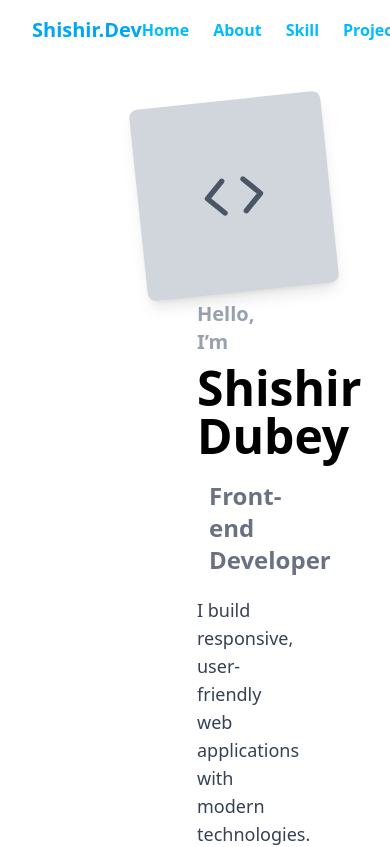
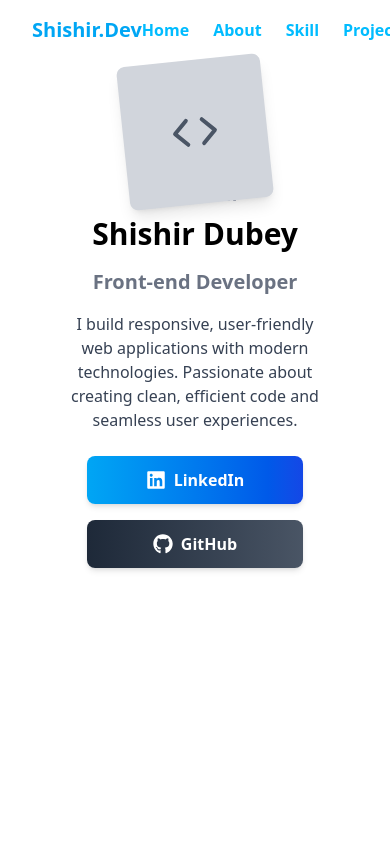
Before and after one commit to shishirdubey24/My-Portfolio, a React (Vite) app: page / in a window 390 px wide. Shown: the top 847 px of the page. Built offline with nearby package versions, Linux system fonts and the light colour scheme.

Commit message:
Mobile responsive

```diff
--- a/src/components/About.jsx
+++ b/src/components/About.jsx
@@ -2,12 +2,15 @@ import { FaLinkedin, FaGithub } from "react-icons/fa"; // Importing icons
 
 const About = () => {
   return (
-    <div id="home" className="relative ml-[30%] w-[60%] max-w-2xl p-20 mt-40">
+    <div
+      id="home"
+      className="relative mx-auto w-[90%] sm:w-[80%] md:w-[60%] max-w-2xl p-10 sm:p-16 md:p-20 mt-20 sm:mt-32"
+    >
       {/* Image inside tilted box - positioned slightly lower */}
-      <div className="absolute top-[-120px] left-1/2 -translate-x-1/2 w-48 h-48 md:w-56 md:h-56 bg-gray-300 rounded-lg rotate-[-6deg] flex items-center justify-center shadow-lg">
+      <div className="absolute top-[-80px] sm:top-[-120px] left-1/2 -translate-x-1/2 w-36 h-36 sm:w-48 sm:h-48 md:w-56 md:h-56 bg-gray-300 rounded-lg rotate-[-6deg] flex items-center justify-center shadow-lg">
         <svg
           xmlns="http://www.w3.org/2000/svg"
-          className="w-16 h-16 text-gray-600"
+          className="w-12 h-12 sm:w-16 sm:h-16 text-gray-600"
           viewBox="0 0 24 24"
           fill="none"
           stroke="currentColor"
@@ -19,40 +22,40 @@ const About = () => {
         </svg>
       </div>
 
-      <h1 className="text-xl font-bold text-gray-400 mb-2">Hello, I’m</h1>
-      <h2 className="text-5xl font-bold text-black mt-1 animate-pop">
+      <h1 className="text-lg sm:text-xl font-bold text-gray-400 mb-2 text-center sm:text-left">
+        Hello, I’m
+      </h1>
+      <h2 className="text-3xl sm:text-5xl font-bold text-black mt-1 animate-pop text-center sm:text-left">
         Shishir Dubey
       </h2>
-      <h3 className="text-2xl font-semibold text-gray-500 mt-2 p-3">
+      <h3 className="text-xl sm:text-2xl font-semibold text-gray-500 mt-2 p-2 sm:p-3 text-center sm:text-left">
         Front-end Developer
       </h3>
-      <p className="text-lg text-gray-700 mt-2 max-w-lg">
+      <p className="text-md sm:text-lg text-gray-700 mt-2 max-w-lg text-center sm:text-left mx-auto sm:mx-0">
         I build responsive, user-friendly web applications with modern technologies.
         Passionate about creating clean, efficient code and seamless user experiences.
       </p>
 
       {/* Buttons Container */}
-      <div className="flex justify-center gap-6 mt-6 mr-46">
-        {/* LinkedIn Button with Logo */}
+      <div className="flex flex-col sm:flex-row justify-center sm:justify-start items-center gap-4 sm:gap-6 mt-6">
+        {/* LinkedIn Button */}
         <a
           href="https://www.linkedin.com/in/shishir-dubey-9484a9333"
           target="_blank"
           rel="noopener noreferrer"
-          className="flex items-center gap-2 px-6 py-3 bg-gradient-to-r from-sky-500 to-blue-700 text-white font-semibold rounded-lg shadow-md transition-transform duration-300 hover:scale-105"
+          className="flex items-center gap-2 px-6 py-3 bg-gradient-to-r from-sky-500 to-blue-700 text-white font-semibold rounded-lg shadow-md transition-transform duration-300 hover:scale-105 w-[80%] sm:w-auto text-center justify-center"
         >
-          <FaLinkedin className="text-xl" /> {/* LinkedIn Icon */}
-          LinkedIn
+          <FaLinkedin className="text-xl" /> LinkedIn
         </a>
 
-        {/* GitHub Button with Logo */}
+        {/* GitHub Button */}
         <a
           href="https://github.com/shishirdubey24"
           target="_blank"
           rel="noopener noreferrer"
-          className="flex items-center gap-2 px-6 py-3 bg-gradient-to-r from-gray-800 to-gray-600 text-white font-semibold rounded-lg shadow-md transition-transform duration-300 hover:scale-105"
+          className="flex items-center gap-2 px-6 py-3 bg-gradient-to-r from-gray-800 to-gray-600 text-white font-semibold rounded-lg shadow-md transition-transform duration-300 hover:scale-105 w-[80%] sm:w-auto text-center justify-center"
         >
-          <FaGithub className="text-xl" /> {/* GitHub Icon */}
-          GitHub
+          <FaGithub className="text-xl" /> GitHub
         </a>
       </div>
     </div>
```
